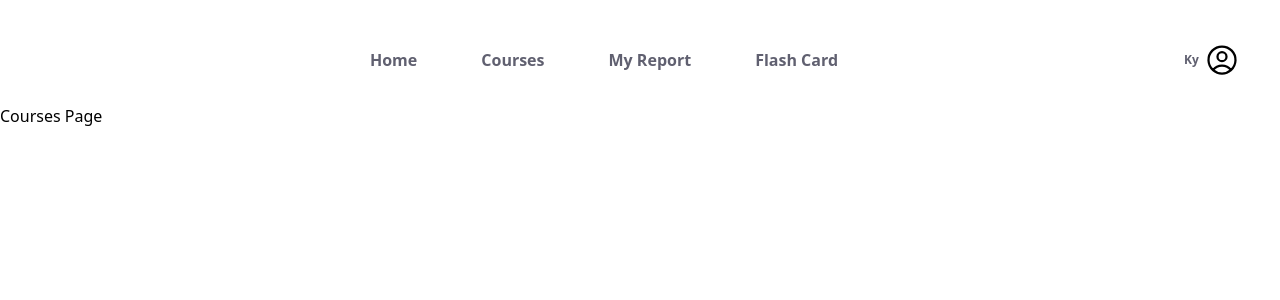
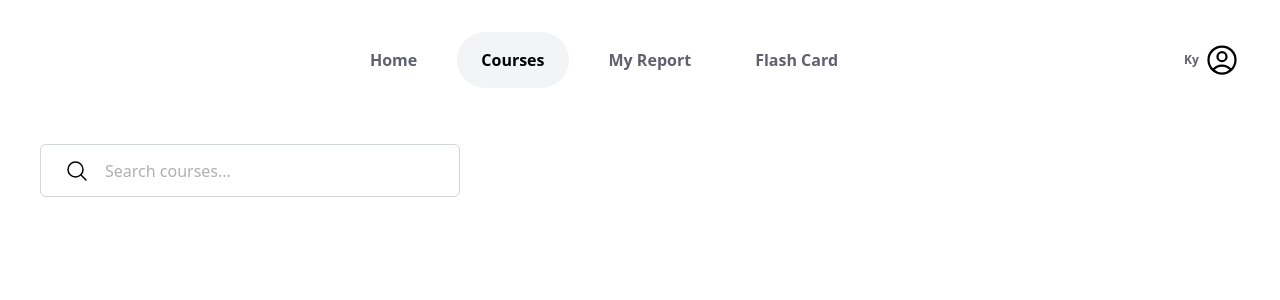
Before and after one commit to KyDuyenDo/talk2me_learnTube, a React (Vite) app in the folder client/: page /courses in a window 1280 px wide. Shown: the top 300 px of the page. Built offline with nearby package versions, Linux system fonts and the light colour scheme.

Commit message:
chore: update

```diff
--- a/client/src/App.tsx
+++ b/client/src/App.tsx
@@ -3,6 +3,7 @@ import LoginPage from './features/auth/pages/Login'
 import { BrowserRouter, Routes, Route } from "react-router-dom";
 import MainLayout from './routes/mainLayout';
 import HomePage from './features/home/pages/Home';
+import CoursesPage from './pages/Courses';
 function App() {
 
   return (
@@ -12,7 +13,7 @@ function App() {
 
         <Route element={<MainLayout />}>
           <Route path="/" element={<HomePage />} />
-          <Route path="/courses" element={<h1>Courses Page</h1>} />
+          <Route path="/courses" element={<CoursesPage />} />
           <Route path="/report" element={<h1>Report Page</h1>} />
         </Route>
       </Routes>
--- a/client/src/components/Navbar.tsx
+++ b/client/src/components/Navbar.tsx
@@ -1,9 +1,25 @@
 import type { FunctionComponent } from "react";
 import UserProfile from "./UserProfile";
+import { NavLink, useLocation } from "react-router-dom";
 
 
 const Navbar: FunctionComponent = () => {
-    const navbarItem = ["Home", "Courses", "My Report", "Flash Card"]
+    const navbarItem = [{
+        title: "Home",
+        link: "/"
+    }, {
+        title: "Courses",
+        link: "/courses"
+    }, {
+        title: "My Report",
+        link: "/report"
+    }, {
+        title: "Flash Card",
+        link: "/flashcard"
+    }]
+    const location = useLocation();
+    const currentPath = location.pathname;
+
     return (
         <div className="flex justify-between py-4 px-10 pb-0">
             <div className="logo"></div>
@@ -11,9 +27,9 @@ const Navbar: FunctionComponent = () => {
                 {
                     navbarItem.map((item) => (
                         <div className="mr-4 h-14 flex items-center">
-                            <span className="py-[16px] px-[24px] text-[16px] font-[600] text-[#606070]">
-                                {item}
-                            </span>
+                            <NavLink to={item.link} className={`py-[16px] px-[24px] text-[16px] font-[600] text-[#606070] ${currentPath === item.link ? 'font-[700] text-black bg-gray-100 rounded-4xl' : ''}`}>
+                                {item.title}
+                            </NavLink>
                         </div>
                     ))
                 }
--- a/client/src/components/UserProfile.tsx
+++ b/client/src/components/UserProfile.tsx
@@ -24,7 +24,7 @@ const UserProfile: FunctionComponent<UserProfileProps> = () => {
             <button onClick={() => setShowDropDown(!showDropDown)}>{<UserIcon />}</button>
             {
                 showDropDown && (
-                    <div className="absolute transition-all duration-500 right-0 top-[64px] p-4 min-w-[240px] border-2 border-[#e6e6eb] rounded-md">
+                    <div className="absolute z-50 transition-all duration-500 right-0 top-[64px] p-4 min-w-[240px] border-2 border-[#e6e6eb] bg-white rounded-md">
                         {
                             dropDownItem.map((item, index) => (
                                 <p className={`${index == 0 ? 'pt-[12px] pb-[24px]' : 'pb-[12px]'}  pl-[16px] text-[16px] font-[400] hover:cursor-pointer`}>{item}</p>
--- /dev/null
+++ b/client/src/features/courses/components/CourseItem.tsx
@@ -0,0 +1,21 @@
+import type { FunctionComponent } from "react";
+
+interface CourseItemProps {
+
+}
+
+const CourseItem: FunctionComponent<CourseItemProps> = () => {
+    return (
+        <div className="flex flex-col border border-gray-300 rounded-md">
+            <div className="header">
+                <img src="" className="w-full h-[180px] object-cover" alt="Course Thumbnail" />
+            </div>
+            <div className="content">
+                <span className="course-title text-[16px] font-[500] text-[#101828]">Course Title</span>
+                <span className="course-description text-[14px] font-[400] text-[#606070]">Course Description</span>
+            </div>
+        </div>
+    );
+}
+
+export default CourseItem;
--- a/client/src/features/home/components/CourseDetail.tsx
+++ b/client/src/features/home/components/CourseDetail.tsx
@@ -8,7 +8,7 @@ interface CourseDetailProps {
 const CourseDetail: FunctionComponent<CourseDetailProps> = (props) => {
     return (
         <a onClick={props.onClick} className="w-1/4 flex-shrink-0 px-2 ">
-            <div className="bg-gray-300 rounded-md p-6">
+            <div className="bg-gray-200 rounded-md p-6">
                 <div className="hero">
                     <img width={120} height={120} src="https://storage.googleapis.com/smalltalk2/assets/tvshow_s.png" />
                 </div>
--- a/client/src/features/home/components/FlashCardDetail.tsx
+++ b/client/src/features/home/components/FlashCardDetail.tsx
@@ -8,7 +8,7 @@ interface FlashCardDetailProps {
 const FlashCardDetail: FunctionComponent<FlashCardDetailProps> = (props) => {
     return (
         <a onClick={props.onClick} className="w-1/4 flex-shrink-0 px-2">
-            <div className="relative bg-gray-300 rounded-md border border-gray-200 hover:shadow-md transition-shadow duration-200">
+            <div className="relative bg-gray-200 rounded-md border border-gray-200 hover:shadow-md transition-shadow duration-200">
                 <div className="p-6">
                     <div className="flex items-start justify-between">
                         <h3 className="text-[16px] font-[700] text-[#1b1f2e] leading-relaxed">{props.title}</h3>
--- a/client/src/features/home/pages/Home.tsx
+++ b/client/src/features/home/pages/Home.tsx
@@ -1,13 +1,25 @@
 import type { FunctionComponent } from "react";
+import { Slider } from "../components/Slider";
+import FlashCardDetail from "../components/FlashCardDetail";
+import CourseDetail from "../components/CourseDetail";
 
 const HomePage: FunctionComponent = () => {
+    const itemsDetail = ["item1", "item2", "item3", "item4", "item5", "item6", "item7", "item8", "item9"]
     return (
         <div className="p-7">
             <div className="p-3">
                 <div className="flex items-center mb-7">
-                    <span className="leading-[24px] text-[24px] font-[700] text-[#1b1f2e]">Flash Card</span>
-                    <a className="ml-8 text-blue-600 text-[16px] font-[700] text-center">View all</a>
+                    <Slider onClickViewAll={() => { }} title="Flash Cards" lengthView={itemsDetail.length} itemsPerView={4} >
+                        {itemsDetail.map((item, index) => (
+                            <FlashCardDetail onClick={() => { }} title={item} key={index} />
+                        ))}
+                    </Slider>
                 </div>
+                 <Slider onClickViewAll={() => { }} title="Courses" lengthView={itemsDetail.length} itemsPerView={4} >
+                        {itemsDetail.map((item, index) => (
+                            <CourseDetail onClick={() => { }} title={item} key={index} />
+                        ))}
+                    </Slider>
                 <div></div>
             </div>
         </div>
--- a/client/src/pages/Courses.tsx
+++ b/client/src/pages/Courses.tsx
@@ -1,4 +1,5 @@
 import type { FunctionComponent } from "react";
+import { SearchIcon } from "../utils/constant/icon";
 
 interface CoursesPageProps {
 
@@ -6,8 +7,23 @@ interface CoursesPageProps {
 
 const CoursesPage: FunctionComponent<CoursesPageProps> = () => {
     return (
-        <div></div>
-     );
+        <div className="p-7">
+            <div className="p-3">
+                <div className="search">
+                    <div className="relative h-[53px] w-[420px] border border-gray-300 rounded-md p-2">
+                        <div className="absolute left-6 top-1/2 transform -translate-y-1/2">
+                            <SearchIcon />
+                        </div>
+                        <input type="text" placeholder="Search courses..." className="w-full h-full outline-0 pl-[56px] text-[16px] font-[500] text-[#606070]" />
+                    </div>
+                </div>
+                <div className="course-list">
+
+                </div>
+            </div>
+        </div>
+
+    );
 }
 
 export default CoursesPage;
--- a/client/src/utils/constant/icon.tsx
+++ b/client/src/utils/constant/icon.tsx
@@ -1,3 +1,5 @@
+import type React from "react";
+
 export const EyeIcon: React.FC<{ className?: string }> = ({ className }) => (
     <svg
         className={`w-6 h-6 ${className || ""}`}
@@ -52,3 +54,8 @@ export const RightIcon: React.FC<{}> = () => (
         <path strokeLinecap="round" strokeLinejoin="round" d="m8.25 4.5 7.5 7.5-7.5 7.5" />
     </svg>
 )
+
+export const SearchIcon: React.FC<{}> = () => (<svg xmlns="http://www.w3.org/2000/svg" fill="none" viewBox="0 0 24 24" strokeWidth={1.5} stroke="currentColor" className="size-6">
+    <path strokeLinecap="round" strokeLinejoin="round" d="m21 21-5.197-5.197m0 0A7.5 7.5 0 1 0 5.196 5.196a7.5 7.5 0 0 0 10.607 10.607Z" />
+</svg>
+);
```
Also changed, not shown: 1 other file (tests, documents, lock files or other folders).
